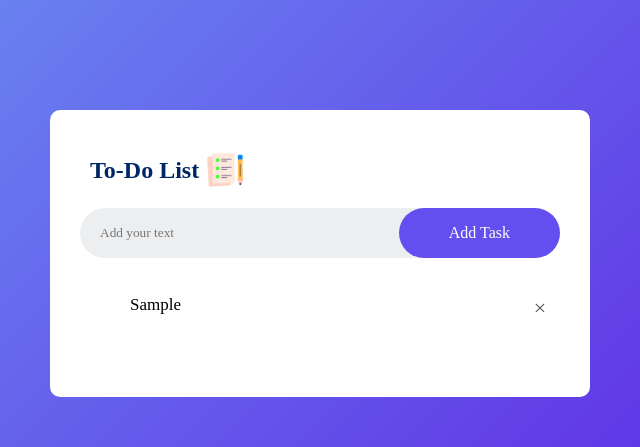
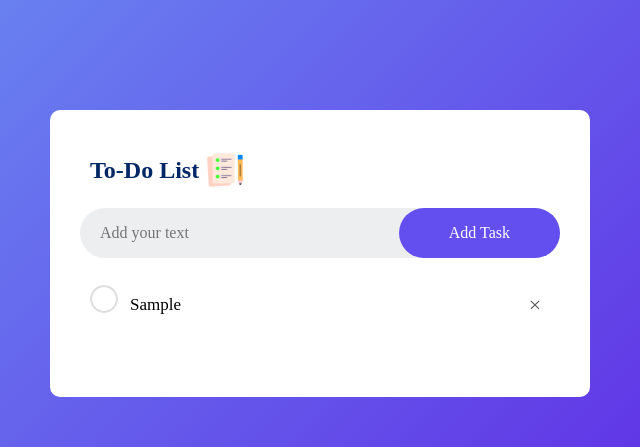
Before and after one commit to muteebhaider/ToDo-App, a plain HTML site: page index.html in a window 1280 px wide. Both pictures are taken after typing "Sample" into the empty fields and a click on the button "Add Task". Shown: the top 447 px of the page, 320-960 px from the left. Drawn offline with Linux system fonts and the light colour scheme.

Commit message:
Add some elements and adjust

```diff
--- a/index.html
+++ b/index.html
@@ -10,37 +10,17 @@
 
 <div class="container">
     <div class="todo-app">
-        <h2> To-Do List <img src="imgs/icon.png" ></h2>
+        <h2> To-Do List <img src="imgs/icon.png" alt="Icon"></h2>
         <br>
         <div class="row">
-            <input type="text"  id="input-box" placeholder="Add your text">
+            <input type="text" id="input-box" placeholder="Add your text">
             <button onclick="addTask()">Add Task</button>
         </div>
         <ul id="list-container">
-
-
         </ul>
     </div>
 </div>
 
-
-
-
-
-
-
-
-
-
-
-
-
-
-
-
-
-    <script src="index.js">
-
-    </script>
+<script src="index.js" ></script>
 </body>
 </html>
--- a/index.js
+++ b/index.js
@@ -1,36 +1,36 @@
-const inputBox= document.getElementById( "input-box");
-const listContainer= document.getElementById("list-container");
-function addTask(){
-    if(inputBox.value === ''){
+const inputBox = document.getElementById("input-box");
+const listContainer = document.getElementById("list-container");
+
+function addTask() {
+    if (inputBox.value === '') {
         alert("You must write something");
+    } else {
+        let li = document.createElement("li");
+        li.innerHTML = inputBox.value;
+        let span = document.createElement("span");
+        span.innerHTML = "\u00d7";
+        li.appendChild(span);
+        listContainer.appendChild(li);
+        inputBox.value = '';
+        saveData();
+    }
+}
 
-    }
-    else {
-
-        let li=document.createElement("li");
-        li.innerHTML=inputBox.value;
-        listContainer.appendChild(li);
-        let span=document.createElement("span");
-        span.innerHTML="\u00d7";
-        li.appendChild(span);
-    }
-    inputBox.value='';
-    saveData();
-}
-listContainer.addEventListener("click",function(e){
-    if (e.target.tagName==="LI"){
+listContainer.addEventListener("click", function(e) {
+    if (e.target.tagName === "LI") {
         e.target.classList.toggle("checked");
-    }
-    else if(e.target.tagName === "SPAN"){
+    } else if (e.target.tagName === "SPAN") {
         e.target.parentElement.remove();
         saveData();
     }
-},false)
+}, false);
 
-function saveData(){
-    localStorage.setItem("data",listContainer.innerHTML);
+function saveData() {
+    localStorage.setItem("data", listContainer.innerHTML);
 }
-function showList(){
-    listContainer.innerHTML=localStorage.getItem("data");
+
+function showList() {
+    listContainer.innerHTML = localStorage.getItem("data") || '';
 }
+
 showList();
--- a/style.css
+++ b/style.css
@@ -1,36 +1,40 @@
-*{
+* {
     margin: 0;
     padding: 0;
     box-sizing: border-box;
-    font-family: 'Poppins','sans-sarif';
+    font-family: 'Poppins', 'sans-serif';
 }
-.container{
+
+.container {
     width: 100%;
     min-height: 100vh;
-    background: linear-gradient(135deg,#6b96f3,#5c0ae0);
+    background: linear-gradient(135deg, #6b96f3, #5c0ae0);
     padding: 10px;
 }
-.todo-app{
+
+.todo-app {
     width: 100%;
     max-width: 540px;
     background-color: #fff;
     margin: 100px auto 20px;
     padding: 40px 30px 70px;
     border-radius: 10px;
+    overflow: hidden;
+}
 
-}
-.todo-app h2{
+.todo-app h2 {
     color: #002765;
     display: flex;
     align-items: center;
     margin-left: 10px;
 }
 
-.todo-app h2 img{
+.todo-app h2 img {
     width: 40px;
     margin-left: 6px;
 }
-.row{
+
+.row {
     display: flex;
     align-items: center;
     justify-content: space-between;
@@ -38,18 +42,18 @@
     padding-left: 20px;
     border-radius: 30px;
     background: #edeef0;
+}
 
-}
-input{
+input {
     flex: 1;
     border: none;
     outline: none;
     background: transparent;
-    font-weight: 14px;
+    font-size: 16px; /* Fixed typo here */
+}
 
-}
-button{
-    border: none ;
+button {
+    border: none;
     outline: none;
     padding: 16px 50px;
     background: #634ef0;
@@ -58,7 +62,8 @@ button{
     cursor: pointer;
     border-radius: 40px;
 }
-ul li{
+
+ul li {
     list-style: none;
     font-size: 17px;
     padding: 12px 8px 12px 50px;
@@ -66,39 +71,46 @@ ul li{
     cursor: pointer;
     position: relative;
 }
-ul li ::before{
-    content: ' ';
-    position: relative;
+
+li::before {
+    content: '';
+    position: absolute;
     height: 28px;
     width: 28px;
     border-radius: 50%;
     background-image: url(imgs/uncheck.png);
-     background-size: cover;
+    background-size: cover;
     background-position: center;
-    top: 12px;
-    left: 8px;
+    top: 2px;
+    left: 10px; /* Adjusted positioning */
 }
-ul li.checked{
+
+ul li.checked {
     color: #555;
     text-decoration: line-through;
 }
-ul li.checked::before{
+
+ul li.checked::before {
     background-image: url(imgs/check.png);
 }
-ul li span{
+
+ul li span {
     position: absolute;
-    right: 0;
-    top: 5px;
-    width: 40px;
-    font-weight: 40px;
+    right: 10px; /* Adjusted positioning */
+    top: 50%;
+    transform: translateY(-50%);
+    width: 30px; /* Adjusted size */
+    height: 30px; /* Adjusted size */
+    font-weight: 400; /* Fixed typo */
     font-size: 22px;
     color: #555;
-    line-height: 40px;
+    line-height: 30px; /* Adjusted line-height */
     text-align: center;
     border-radius: 50%;
+    background: #fff;
+    cursor: pointer;
+}
 
+ul li span:hover {
+    background: #edeef0;
 }
-ul li span:hover{
-    background:#edeef0 ;
-
-}
```
